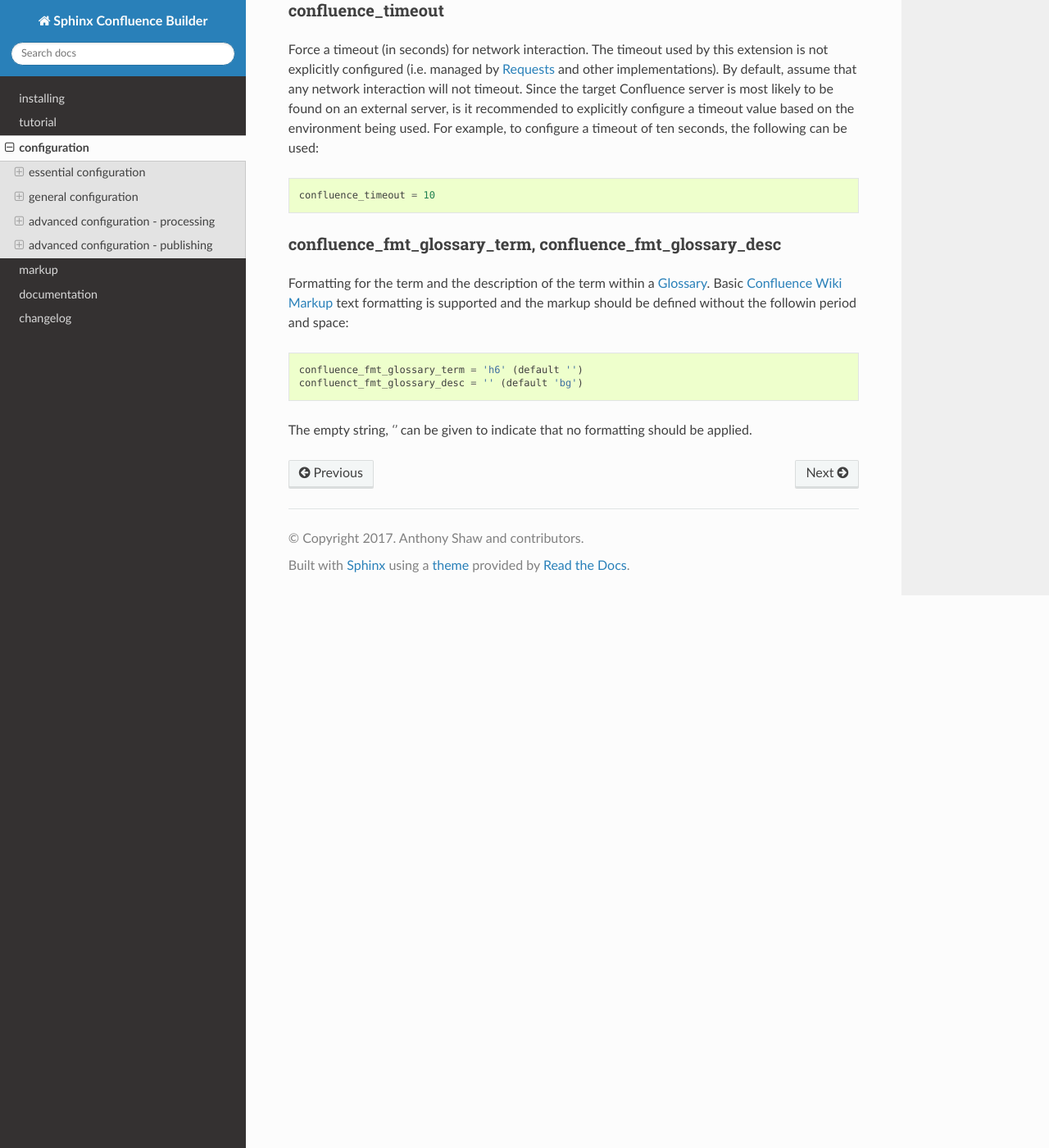
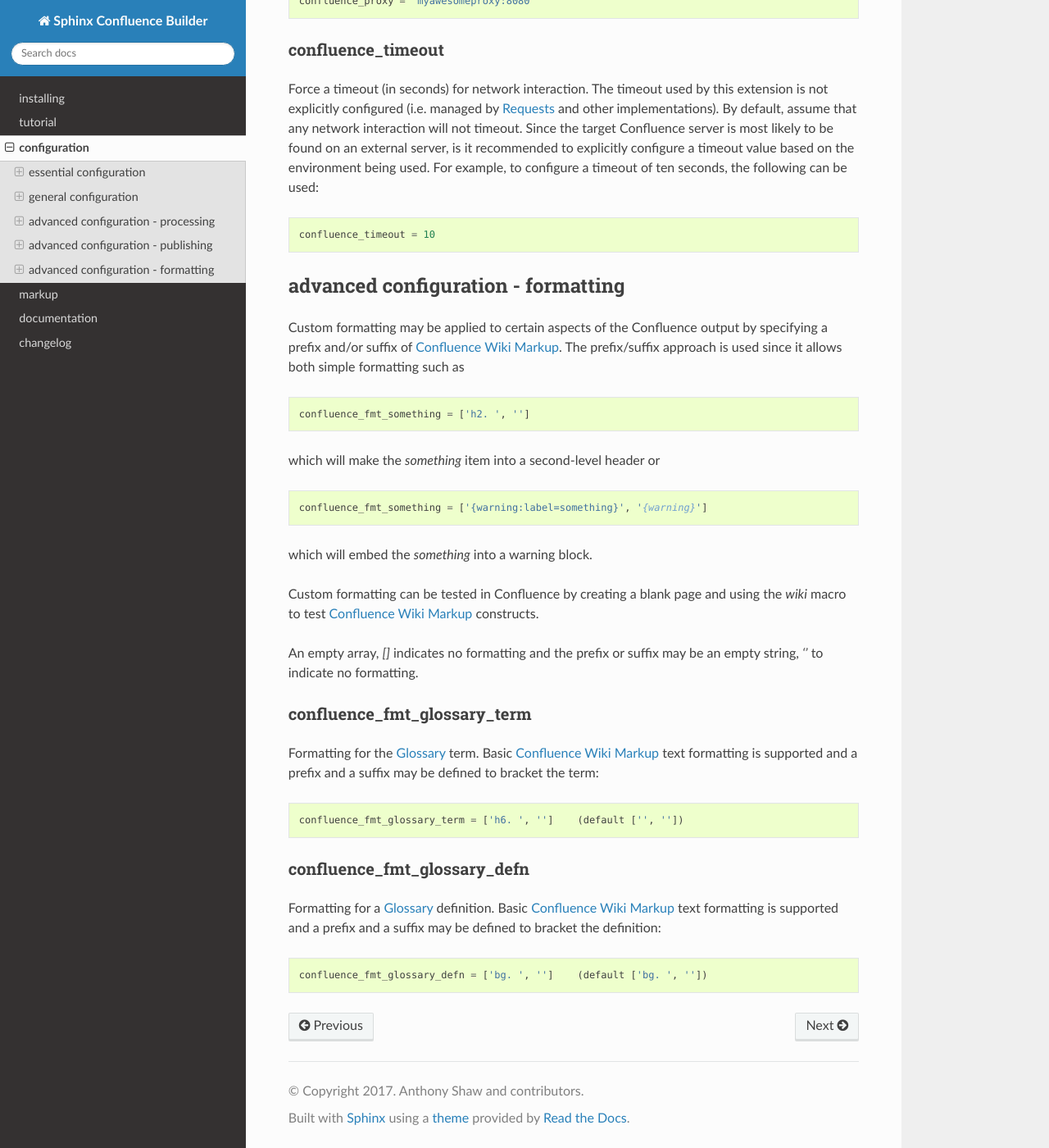
Before and after one commit to sphinx-contrib/confluencebuilder, a Sphinx documentation site: the page built from doc/configuration.rst, in a window 1280 px wide and 1400 px high, scrolled down 9103 px. Shown: the whole window at 82% size. Built offline with Sphinx 7.4.7 and the Read the Docs theme 2.0.0, drawn with Linux system fonts in a browser that asks for light colours; some of the changed text lies outside the part shown.

Commit message:
Code review markups from jdknight

```diff
--- a/doc/configuration.rst
+++ b/doc/configuration.rst
@@ -465,20 +465,52 @@ seconds, the following can be used:
 
     confluence_timeout = 10
 
-confluence_fmt_glossary_term, confluence_fmt_glossary_desc
-~~~~~~~~~~~~~~~~~~~~~~~~~~~~~~~~~~~~~~~~~~~~~~~~~~~~~~~~~~
+advanced configuration - formatting
+-----------------------------------
 
-Formatting for the term and the description of the term within a Glossary_.
-Basic `Confluence Wiki Markup`_ text formatting is supported and the markup
-should be defined without the followin period and space:
+Custom formatting may be applied to certain aspects of the Confluence output
+by specifying a prefix and/or suffix of `Confluence Wiki Markup`_. The
+prefix/suffix approach is used since it allows both simple formatting such as
 
 .. code-block:: python
 
-    confluence_fmt_glossary_term = 'h6' (default '')
-    confluenct_fmt_glossary_desc = '' (default 'bg')
+    confluence_fmt_something = ['h2. ', '']
 
-The empty string, `''` can be given to indicate that no formatting should be
-applied.
+which will make the `something` item into a second-level header or
+
+.. code-block:: python
+
+    confluence_fmt_something = ['{warning:label=something}', '{warning}']
+
+which will embed the `something` into a warning block.
+
+Custom formatting can be tested in Confluence by creating a blank page and
+using the `wiki` macro to test `Confluence Wiki Markup`_ constructs.
+
+An empty array, `[]` indicates no formatting and the prefix or suffix may be
+an empty string, `''` to indicate no formatting.
+
+confluence_fmt_glossary_term
+~~~~~~~~~~~~~~~~~~~~~~~~~~~~
+
+Formatting for the Glossary_ term. Basic `Confluence Wiki Markup`_ text
+formatting is supported and a prefix and a suffix may be defined to bracket
+the term:
+
+.. code-block:: python
+
+    confluence_fmt_glossary_term = ['h6. ', '']    (default ['', ''])
+
+confluence_fmt_glossary_defn
+~~~~~~~~~~~~~~~~~~~~~~~~~~~~
+
+Formatting for a Glossary_ definition. Basic `Confluence Wiki Markup`_ text
+formatting is supported and a prefix and a suffix may be defined to bracket
+the definition:
+
+.. code-block:: python
+
+    confluence_fmt_glossary_defn = ['bg. ', '']    (default ['bg. ', ''])
 
 
 .. _Requests: https://pypi.python.org/pypi/requests
--- a/setup.cfg
+++ b/setup.cfg
@@ -1,5 +1,5 @@
 [bumpversion]
-current_version = 0.9.0.dev1
+current_version = 0.9.0.dev0
 commit = True
 message = sphinxcontrib-confluencebuilder {new_version}
 parse = (?P<major>\d+)\.(?P<minor>\d+)(\.(?P<patch>\d+))?
```
Also changed, not shown: 4 other files.
